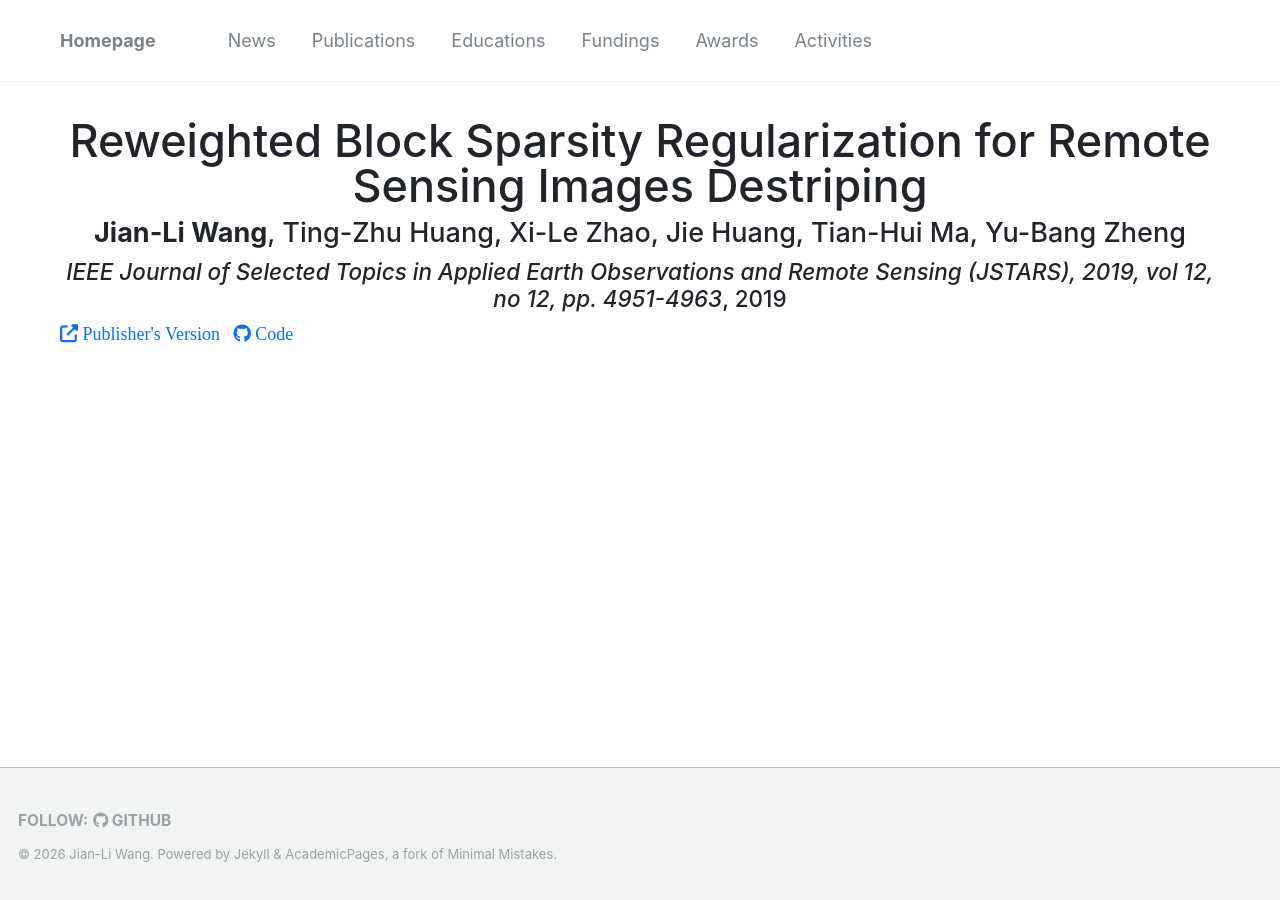
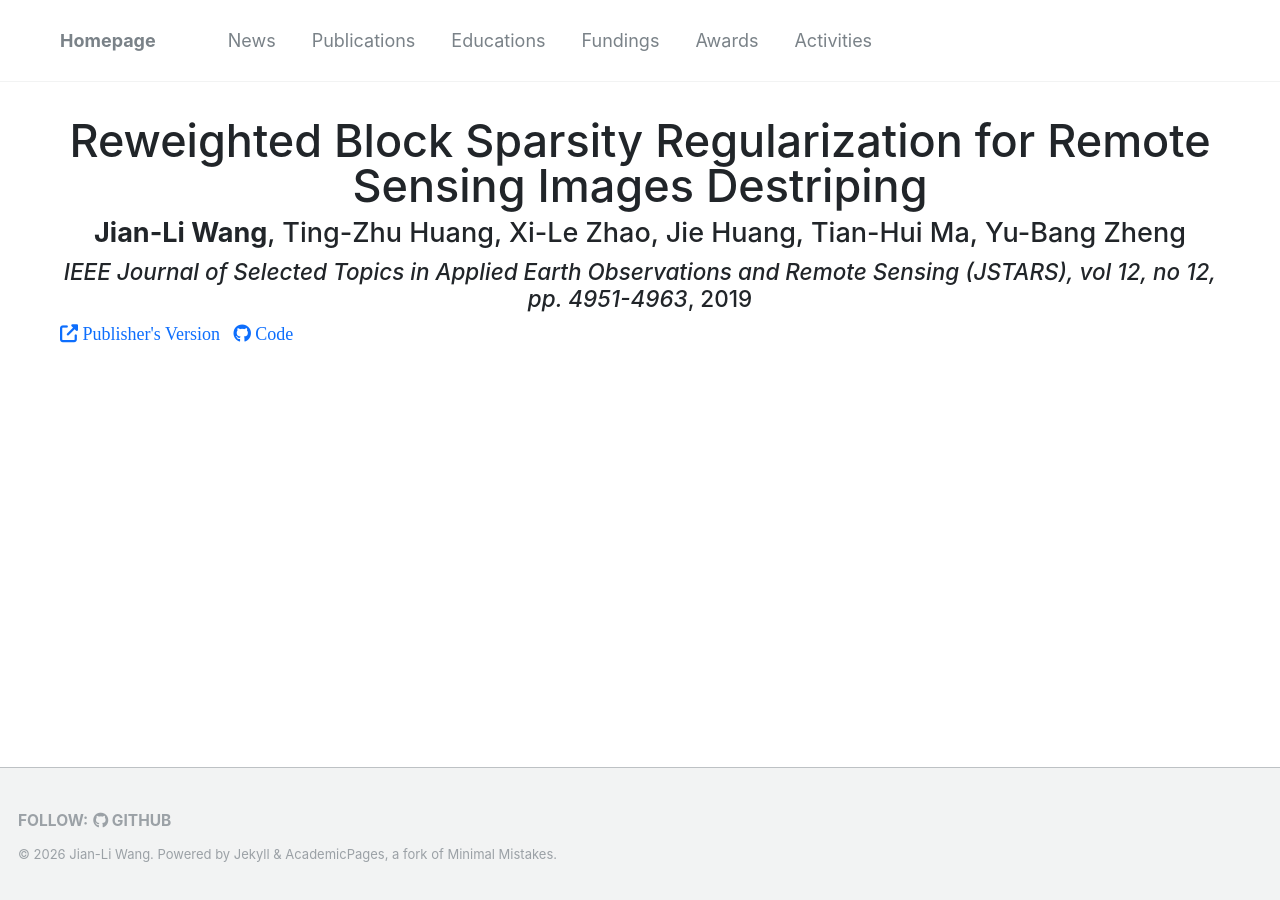
Before and after one commit to wangjianli123/wangjianli123.github.io, a Jekyll site: the page built from _publications/2019jst.md, in a window 1280 px wide. Built offline with Jekyll 4.4.1, drawn with Linux system fonts in a browser that asks for light colours; nearby versions of some CDN libraries; comment, search, counter and statistics services are not loaded.

Commit message:
Update 2019jst.md

```diff
--- a/_publications/2019jst.md
+++ b/_publications/2019jst.md
@@ -1,20 +1,20 @@
 ---
 title: "Reweighted Block Sparsity Regularization for Remote Sensing Images Destriping"
 authors: "<b>Jian-Li Wang</b>, Ting-Zhu Huang, Xi-Le Zhao, Jie Huang, Tian-Hui Ma, Yu-Bang Zheng"
-venue: "IEEE Journal of Selected Topics in Applied Earth Observations and Remote Sensing (JSTARS), 2019, vol 12, no 12, pp. 4951-4963"
-official_url: "https://ieeexplore.ieee.org/stamp/stamp.jsp?tp=&arnumber=11177249"
-code: "codes/code_RBSUTV.zip"
+venue: "IEEE Journal of Selected Topics in Applied Earth Observations and Remote Sensing (JSTARS), vol 12, no 12, pp. 4951-4963"
+official_url: "https://ieeexplore.ieee.org/abstract/document/8855071"
+code: "files/code_RBSUTV.zip"
 image: "files/Reweighted Block Sparsity Regularization for Remote Sensing Images Destriping.png"
 date: 2019-01-01
 collection: "publications"
 bibtex: |
-  @article{wang2019rewighted,
-    title={Reweighted Block Sparsity Regularization for Remote Sensing Images Destriping},
+  @ARTICLE{8855071,
     author={Wang, Jian-Li and Huang, Ting-Zhu and Zhao, Xi-Le and Huang, Jie and Ma, Tian-Hui and Zheng, Yu-Bang},
     journal={IEEE Journal of Selected Topics in Applied Earth Observations and Remote Sensing},
+    title={Reweighted Block Sparsity Regularization for Remote Sensing Images Destriping},
+    year={2019},
     volume={12},
     number={12},
-    pages={4951--4963},
-    year={2019}
-  }
+    pages={4951-4963}
+    }
 ---
```
